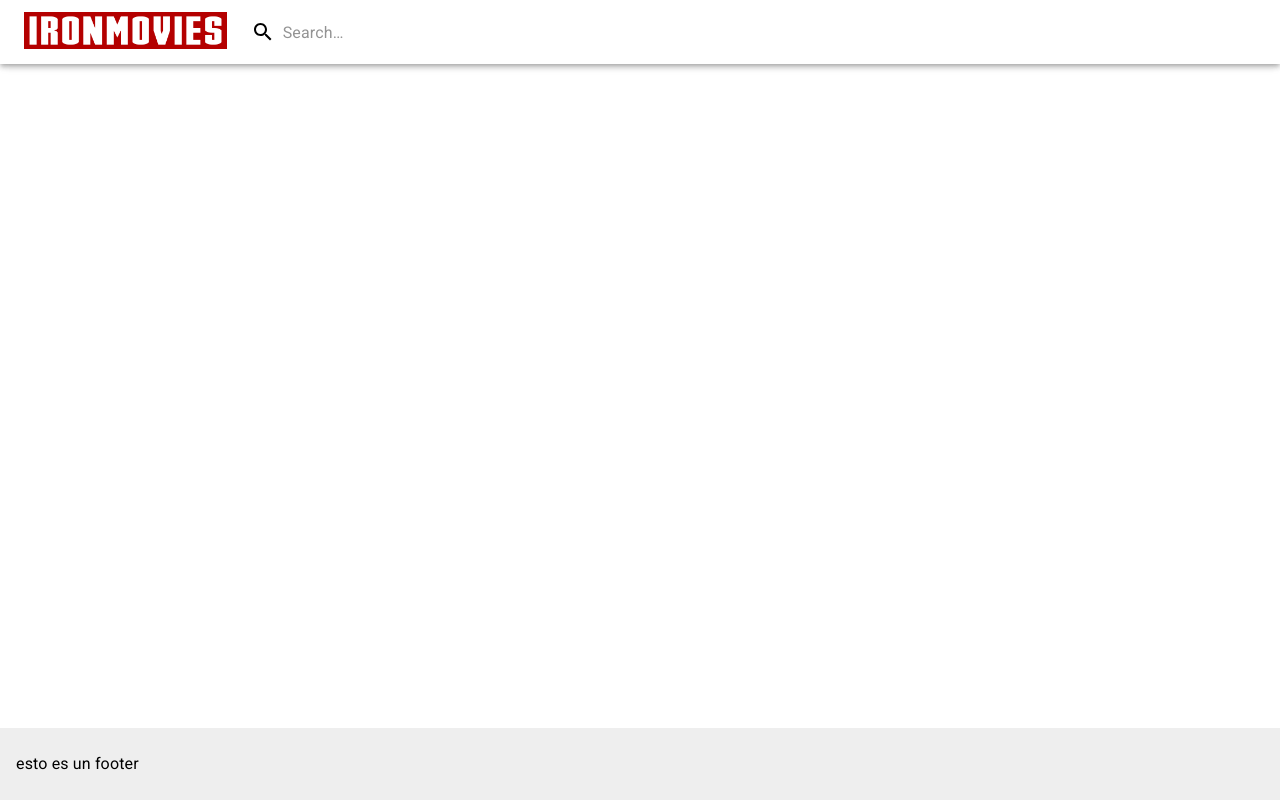
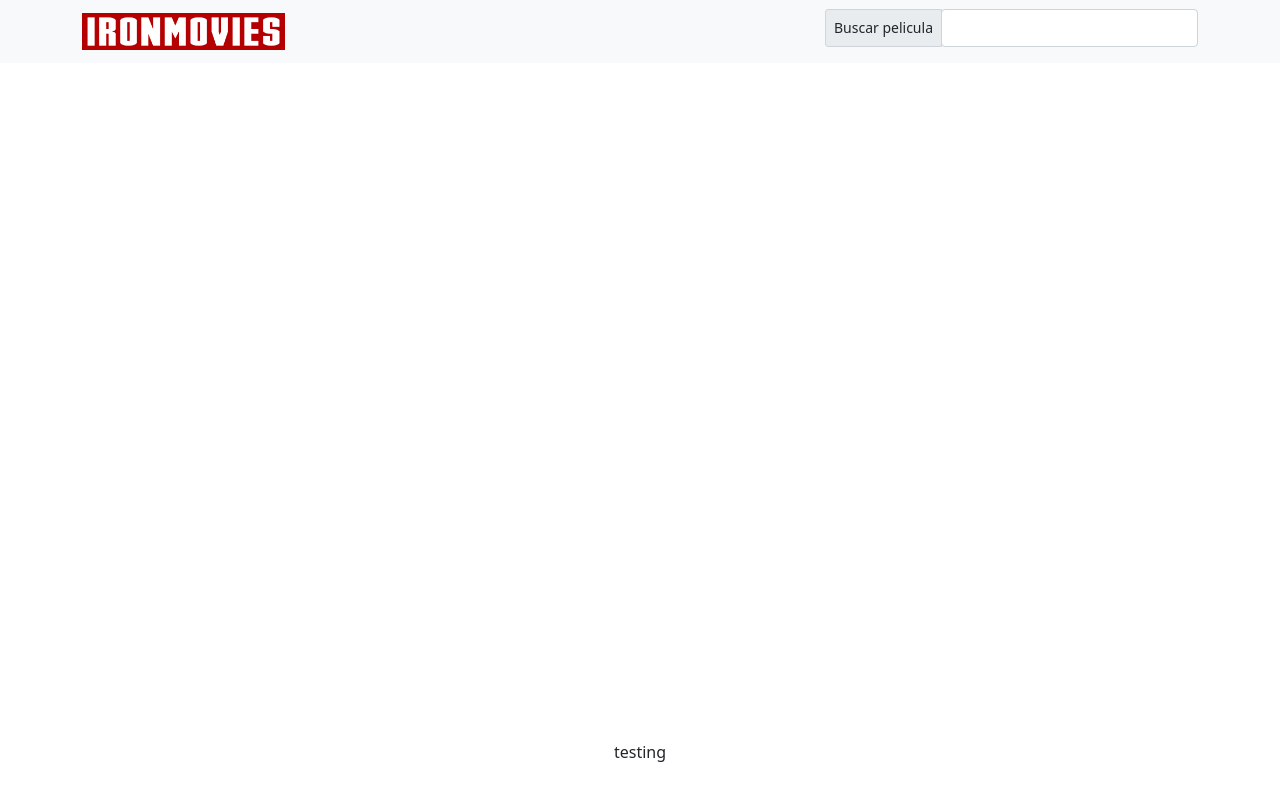
Before and after one commit to becodev/ironmovie, a React (Create React App) app: page / in a window 1280 px wide. Built offline with nearby package versions, Linux system fonts and the light colour scheme.

Commit message:
configurando api

```diff
--- a/public/index.html
+++ b/public/index.html
@@ -9,7 +9,12 @@
       rel="stylesheet"
       href="https://fonts.googleapis.com/css?family=Roboto:300,400,500,700&display=swap"
     />
-    <link rel="manifest" href="%PUBLIC_URL%/manifest.json" />
+    <link
+      href="https://cdn.jsdelivr.net/npm/bootstrap@5.0.1/dist/css/bootstrap.min.css"
+      rel="stylesheet"
+      integrity="sha384-+0n0xVW2eSR5OomGNYDnhzAbDsOXxcvSN1TPprVMTNDbiYZCxYbOOl7+AMvyTG2x"
+      crossorigin="anonymous"
+    />
     <title>ironmovies</title>
   </head>
   <body>
--- a/src/App.js
+++ b/src/App.js
@@ -1,12 +1,15 @@
 import React from "react";
+import CallApi from "./api/api";
 import Footer from "./components/Footer";
 import Menu from "./components/Menu/Menu";
+
 import "./index.css";
 
 function App() {
   return (
     <>
       <Menu />
+
       <Footer />
     </>
   );
--- /dev/null
+++ b/src/api/api.jsx
@@ -0,0 +1,45 @@
+import queryString from "query-string";
+
+const API_URL = "https://api.themoviedb.org/3";
+
+const API_KEY = "753712b78a942c2223e77095da519016";
+
+export const fetchApi = (url, option = {}) => {
+  return new Promise((resolve, reject) => {
+    fetch(url, option)
+      .then((response) => {
+        if (response.status < 400) {
+          return response.json();
+        } else {
+          throw response;
+        }
+      })
+      .then((data) => {
+        resolve(data);
+      })
+      .catch((response) => {
+        response.json().then((error) => {
+          reject(error);
+        });
+      });
+  });
+};
+
+export default class CallApi {
+  static get(url, options = {}) {
+    const { params = {} } = options;
+    const queryStringParams = {
+      api_key: API_KEY,
+      ...params,
+    };
+    return fetchApi(
+      `${API_URL}${url}?${queryString.stringify(queryStringParams)}`,
+      {
+        mode: "cors",
+        headers: {
+          "Content-type": "application/json",
+        },
+      }
+    );
+  }
+}
--- a/src/components/Footer.jsx
+++ b/src/components/Footer.jsx
@@ -1,32 +1,9 @@
 import React from "react";
-import Typography from "@material-ui/core/Typography";
-import { makeStyles } from "@material-ui/core/styles";
-
-const useStyles = makeStyles((theme) => ({
-  root: {
-    display: "flex",
-    flexDirection: "column",
-    minHeight: "100vh",
-  },
-  footer: {
-    padding: theme.spacing(3, 2),
-    marginTop: "auto",
-    backgroundColor:
-      theme.palette.type === "light"
-        ? theme.palette.grey[200]
-        : theme.palette.grey[800],
-  },
-}));
 
 const Footer = () => {
-  const classes = useStyles();
   return (
-    <div className={classes.root}>
-      <footer className={classes.footer}>
-        <>
-          <Typography variant="body1">esto es un footer</Typography>
-        </>
-      </footer>
+    <div className="fixed-bottom footer text-center">
+      <footer>testing</footer>
     </div>
   );
 };
--- a/src/components/Menu/Menu.jsx
+++ b/src/components/Menu/Menu.jsx
@@ -1,105 +1,56 @@
-import React from "react";
-import { AppBar, Toolbar, Slide } from "@material-ui/core";
-import useScrollTrigger from "@material-ui/core/useScrollTrigger";
+import React, { useState } from "react";
 import logo from "../../assets/ironmovies.png";
-import SearchIcon from "@material-ui/icons/Search";
-import { fade, makeStyles } from "@material-ui/core/styles";
-import InputBase from "@material-ui/core/InputBase";
 
-const useStyles = makeStyles((theme) => ({
-  root: {
-    flexGrow: 1,
-  },
-  menuButton: {
-    marginRight: theme.spacing(2),
-  },
-  search: {
-    position: "relative",
-    borderRadius: theme.shape.borderRadius,
-    backgroundColor: fade(theme.palette.common.white, 0.15),
-    "&:hover": {
-      backgroundColor: fade(theme.palette.common.white, 0.25),
-    },
-    marginLeft: 0,
-    width: "100%",
-    [theme.breakpoints.up("sm")]: {
-      marginLeft: theme.spacing(1),
-      width: "auto",
-    },
-  },
-  searchIcon: {
-    padding: theme.spacing(0, 2),
-    height: "100%",
-    position: "absolute",
-    pointerEvents: "none",
-    display: "flex",
-    alignItems: "center",
-    justifyContent: "center",
-  },
-  inputRoot: {
-    color: "inherit",
-  },
-  inputInput: {
-    padding: theme.spacing(1, 1, 1, 0),
-    // vertical padding + font size from searchIcon
-    paddingLeft: `calc(1em + ${theme.spacing(4)}px)`,
-    transition: theme.transitions.create("width"),
-    width: "100%",
-    [theme.breakpoints.up("sm")]: {
-      width: "12ch",
-      "&:focus": {
-        width: "20ch",
+const Menu = () => {
+  const [search, setSearch] = useState("");
+
+  const handleSubmit = async (e) => {
+    e.preventDefault(e);
+
+    const url = `https://api.themoviedb.org/3/search/movie?query=${search}&api_key=753712b78a942c2223e77095da519016`;
+    const res = await fetch(url, {
+      mode: "cors",
+      headers: {
+        "Content-type": "application/json",
       },
-    },
-  },
-}));
+    });
+    const data = await res.json();
+    console.log(data);
 
-function HideOnScroll(props) {
-  const { children, window } = props;
-  const trigger = useScrollTrigger({ target: window ? window() : undefined });
+    setSearch("");
+  };
+
+  const handleChange = (e) => {
+    setSearch(e.target.value);
+  };
 
   return (
-    <Slide appear={false} direction="down" in={!trigger}>
-      {children}
-    </Slide>
-  );
-}
-
-function Logo() {
-  return (
     <>
-      <a href="/">
-        <img src={logo} alt="logo" className="logo" />
-      </a>
+      <nav className="navbar navbar-light bg-light">
+        <div className="container">
+          <a className="navbar-brand" href="/">
+            <img src={logo} alt="logo" className="logo" />
+          </a>
+          <div className="row">
+            <div className="col input-group input-group-sm mb-2">
+              <span className="input-group-text" id="inputGroup-sizing-sm">
+                Buscar pelicula
+              </span>
+              <form onSubmit={handleSubmit}>
+                <input
+                  type="text"
+                  className="form-control"
+                  aria-label="Sizing example input"
+                  aria-describedby="inputGroup-sizing-sm"
+                  value={search}
+                  onChange={handleChange}
+                />
+              </form>
+            </div>
+          </div>
+        </div>
+      </nav>
     </>
-  );
-}
-
-const Menu = (props) => {
-  const classes = useStyles();
-  return (
-    <div className={classes.root}>
-      <HideOnScroll {...props}>
-        <AppBar color="inherit">
-          <Toolbar>
-            <Logo />
-            <div className={classes.search}>
-              <div className={classes.searchIcon}>
-                <SearchIcon />
-              </div>
-              <InputBase
-                placeholder="Search…"
-                classes={{
-                  root: classes.inputRoot,
-                  input: classes.inputInput,
-                }}
-                inputProps={{ "aria-label": "search" }}
-              />
-            </div>
-          </Toolbar>
-        </AppBar>
-      </HideOnScroll>
-    </div>
   );
 };
 
--- a/src/index.css
+++ b/src/index.css
@@ -6,3 +6,8 @@ body {
 .logo {
   max-height: 37px;
 }
+
+footer {
+  height: 60px;
+  width: 100%;
+}
```
Also changed, not shown: package.json (+2 -7 lines), src/components/Menu/styles.jsx (deleted, +0 -48 lines), src/hooks/useFetch.jsx (+6 -6 lines), public/manifest.json (deleted), 2 other files (tests, documents, lock files or other folders).
